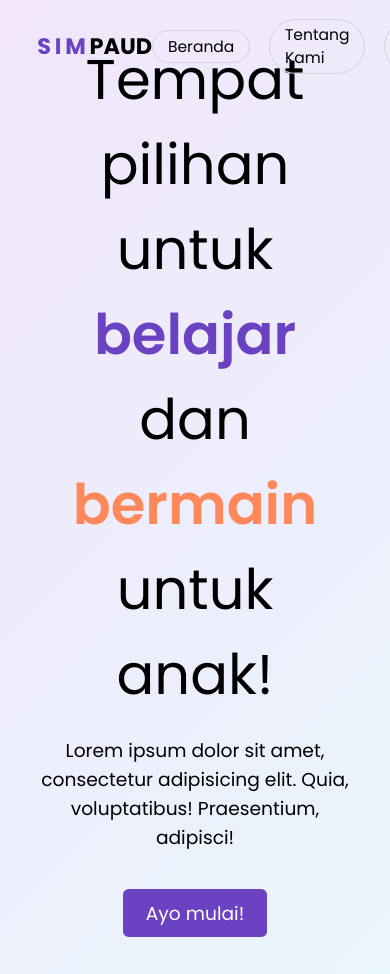
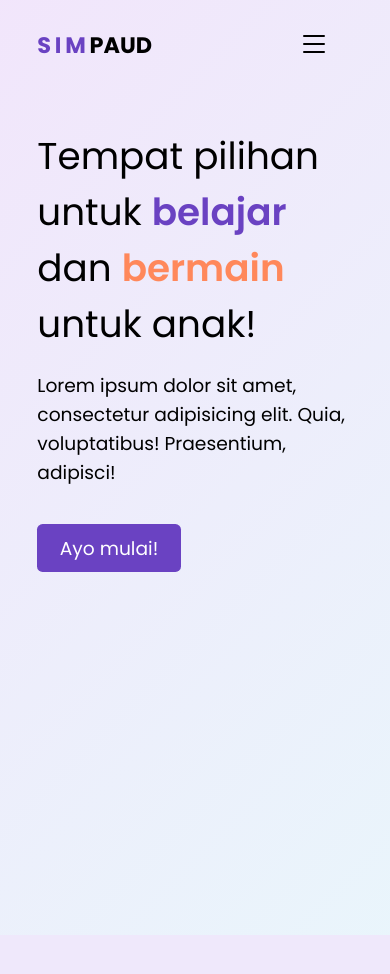
Before and after one commit to iwanharyatno/simpaud, a PHP site: page / in a window 390 px wide. After the commit the page ends 935 px from the top, so only its background shows below. Run offline with PHP 8.4, Linux system fonts and the light colour scheme.

Commit message:
add mobile support

```diff
--- a/api/css/styles.css
+++ b/api/css/styles.css
@@ -30,21 +30,22 @@ body {
 
 .navigation {
     display: flex;
-    align-items: center;
     padding: 1rem 2rem;
-    position: fixed;
+    position: static;
     top: 0;
     left: 0;
     width: 100%;
+    flex-direction: column;
 }
 
 .navigation-menu {
-    display: flex;
+    display: none;
+    flex-direction: column;
     list-style-type: none;
     gap: 1rem;
-    align-items: center;
     flex-grow: 1;
     justify-content: end;
+    padding: 1rem 0;
 }
 .navigation-item {
     display: inline-block;
@@ -66,6 +67,11 @@ body {
 .navigation-title {
     font-size: 1.2rem;
 }
+.nav-toggle-group {
+    display: flex;
+    align-items: center;
+    justify-content: space-between;
+}
 
 .btn {
     display: inline-block;
@@ -74,6 +80,7 @@ body {
     border-radius: 0.3rem;
     border: none;
     cursor: pointer;
+    background-color: transparent;
 }
 
 .btn-primary {
@@ -88,17 +95,15 @@ body {
     padding: 2rem;
     display: flex;
     justify-content: center;
-    align-items: center;
     min-height: 100vh;
 }
 
 .hero-title {
-    font-size: 3rem;
+    font-size: 2rem;
     margin-bottom: 1rem;
 }
 
 .hero-text {
-    text-align: center;
     max-width: 32rem;
 }
 
--- a/api/index.php
+++ b/api/index.php
@@ -12,13 +12,20 @@
 <body>
     <header class="header">
         <nav class="navigation">
-            <h1 class="navigation-title"><span id="title-sim">SIM</span>PAUD</h1>
-            <ul class="navigation-menu">
+            <div class="nav-toggle-group">
+                <h1 class="navigation-title"><span id="title-sim">SIM</span>PAUD</h1>
+                <button class="btn btn-hamburger nav-toggler" data-toggle="#mainMenu">
+                    <svg xmlns="http://www.w3.org/2000/svg" width="32" height="32" fill="currentColor" class="bi bi-list" viewBox="0 0 16 16">
+                        <path fill-rule="evenodd" d="M2.5 12a.5.5 0 0 1 .5-.5h10a.5.5 0 0 1 0 1H3a.5.5 0 0 1-.5-.5m0-4a.5.5 0 0 1 .5-.5h10a.5.5 0 0 1 0 1H3a.5.5 0 0 1-.5-.5m0-4a.5.5 0 0 1 .5-.5h10a.5.5 0 0 1 0 1H3a.5.5 0 0 1-.5-.5"/>
+                    </svg>
+                </button>
+            </div>
+            <ul class="navigation-menu" id="mainMenu">
                 <li><a class="navigation-item" href="/">Beranda</a></li>
                 <li><a class="navigation-item" href="#">Tentang Kami</a></li>
                 <li><a class="navigation-item" href="#">Informasi Layanan</a></li>
                 <li><a class="navigation-item nav-last-item" href="#">Kontak</a></li>
-                <li><a class="btn btn-primary" href="javascript:void(0)">Daftar</a></li>
+                <li><a class="btn btn-primary" href="register.php">Daftar</a></li>
             </ul>
         </nav>
         <section class="hero">
@@ -29,6 +36,8 @@
             </div>
         </section>
     </header>
+
+    <script src="scripts/scripts.js"></script>
 </body>
 
 </html>
--- /dev/null
+++ b/api/scripts/scripts.js
@@ -0,0 +1,10 @@
+const toggler = document.querySelector('.nav-toggler');
+const mainMenu = document.getElementById('mainMenu');
+
+toggler.addEventListener('click', function() {
+    if (mainMenu.style.display === 'flex') {
+        mainMenu.style.display = 'none';
+    } else {
+        mainMenu.style.display = 'flex';
+    }
+});
```
Also changed, not shown: other parts of api/css/styles.css (+34 -2 lines).
